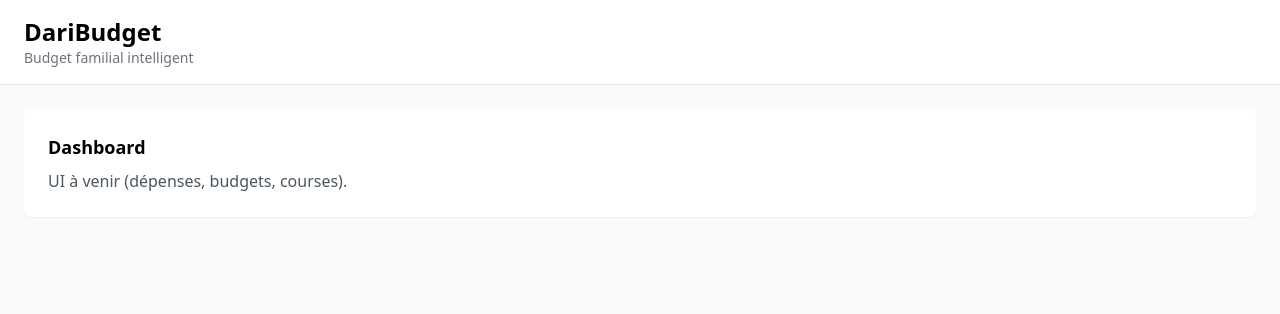
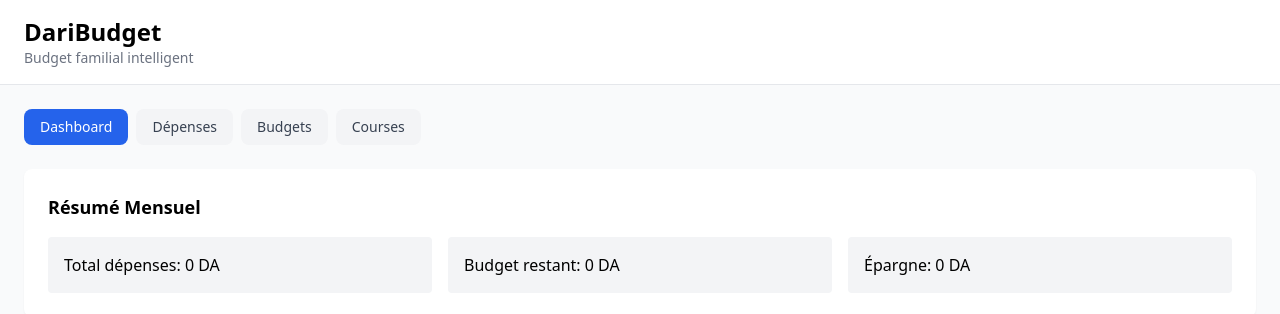
Before and after one commit to AfifBen/daribudget, a React (Vite) app in the folder web/: page / in a window 1280 px wide. Shown: the top 314 px of the page. Built offline with nearby package versions, Linux system fonts and the light colour scheme.

Commit message:
Add dashboard and main screens layout

```diff
--- a/web/src/App.jsx
+++ b/web/src/App.jsx
@@ -1,17 +1,68 @@
-import React from 'react';
+import React, { useState } from 'react';
+
+const Tab = ({ label, active, onClick }) => (
+  <button
+    onClick={onClick}
+    className={`px-4 py-2 rounded-lg text-sm font-medium ${
+      active ? 'bg-blue-600 text-white' : 'bg-gray-100 text-gray-700'
+    }`}
+  >
+    {label}
+  </button>
+);
 
 export default function App() {
+  const [active, setActive] = useState('dashboard');
+
   return (
     <div className="min-h-screen bg-gray-50">
       <header className="px-6 py-4 bg-white border-b">
         <h1 className="text-2xl font-bold">DariBudget</h1>
         <p className="text-sm text-gray-500">Budget familial intelligent</p>
       </header>
-      <main className="p-6">
-        <div className="bg-white p-6 rounded-lg shadow-sm">
-          <h2 className="text-lg font-semibold mb-2">Dashboard</h2>
-          <p className="text-gray-600">UI à venir (dépenses, budgets, courses).</p>
+
+      <main className="p-6 space-y-6">
+        <div className="flex gap-2 flex-wrap">
+          <Tab label="Dashboard" active={active==='dashboard'} onClick={()=>setActive('dashboard')} />
+          <Tab label="Dépenses" active={active==='expenses'} onClick={()=>setActive('expenses')} />
+          <Tab label="Budgets" active={active==='budgets'} onClick={()=>setActive('budgets')} />
+          <Tab label="Courses" active={active==='shopping'} onClick={()=>setActive('shopping')} />
         </div>
+
+        {active === 'dashboard' && (
+          <div className="bg-white p-6 rounded-lg shadow-sm">
+            <h2 className="text-lg font-semibold mb-4">Résumé Mensuel</h2>
+            <div className="grid grid-cols-1 md:grid-cols-3 gap-4">
+              <div className="p-4 bg-gray-100 rounded">Total dépenses: 0 DA</div>
+              <div className="p-4 bg-gray-100 rounded">Budget restant: 0 DA</div>
+              <div className="p-4 bg-gray-100 rounded">Épargne: 0 DA</div>
+            </div>
+          </div>
+        )}
+
+        {active === 'expenses' && (
+          <div className="bg-white p-6 rounded-lg shadow-sm">
+            <h2 className="text-lg font-semibold mb-4">Dépenses</h2>
+            <button className="px-4 py-2 bg-blue-600 text-white rounded">Ajouter dépense</button>
+            <div className="mt-4 text-gray-500">Liste des dépenses (placeholder)</div>
+          </div>
+        )}
+
+        {active === 'budgets' && (
+          <div className="bg-white p-6 rounded-lg shadow-sm">
+            <h2 className="text-lg font-semibold mb-4">Budgets</h2>
+            <button className="px-4 py-2 bg-blue-600 text-white rounded">Ajouter budget</button>
+            <div className="mt-4 text-gray-500">Liste des budgets (placeholder)</div>
+          </div>
+        )}
+
+        {active === 'shopping' && (
+          <div className="bg-white p-6 rounded-lg shadow-sm">
+            <h2 className="text-lg font-semibold mb-4">Liste de courses</h2>
+            <button className="px-4 py-2 bg-blue-600 text-white rounded">Ajouter item</button>
+            <div className="mt-4 text-gray-500">Liste des items (placeholder)</div>
+          </div>
+        )}
       </main>
     </div>
   );
```
